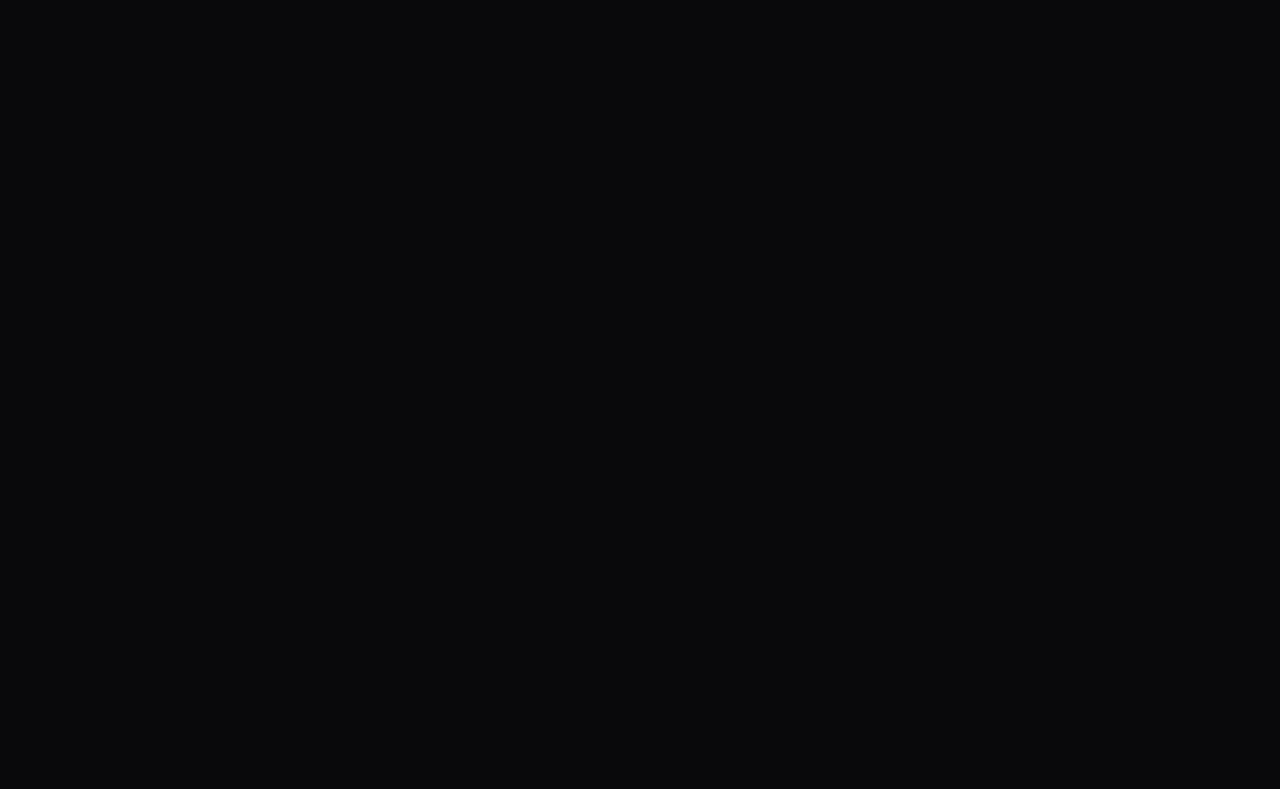
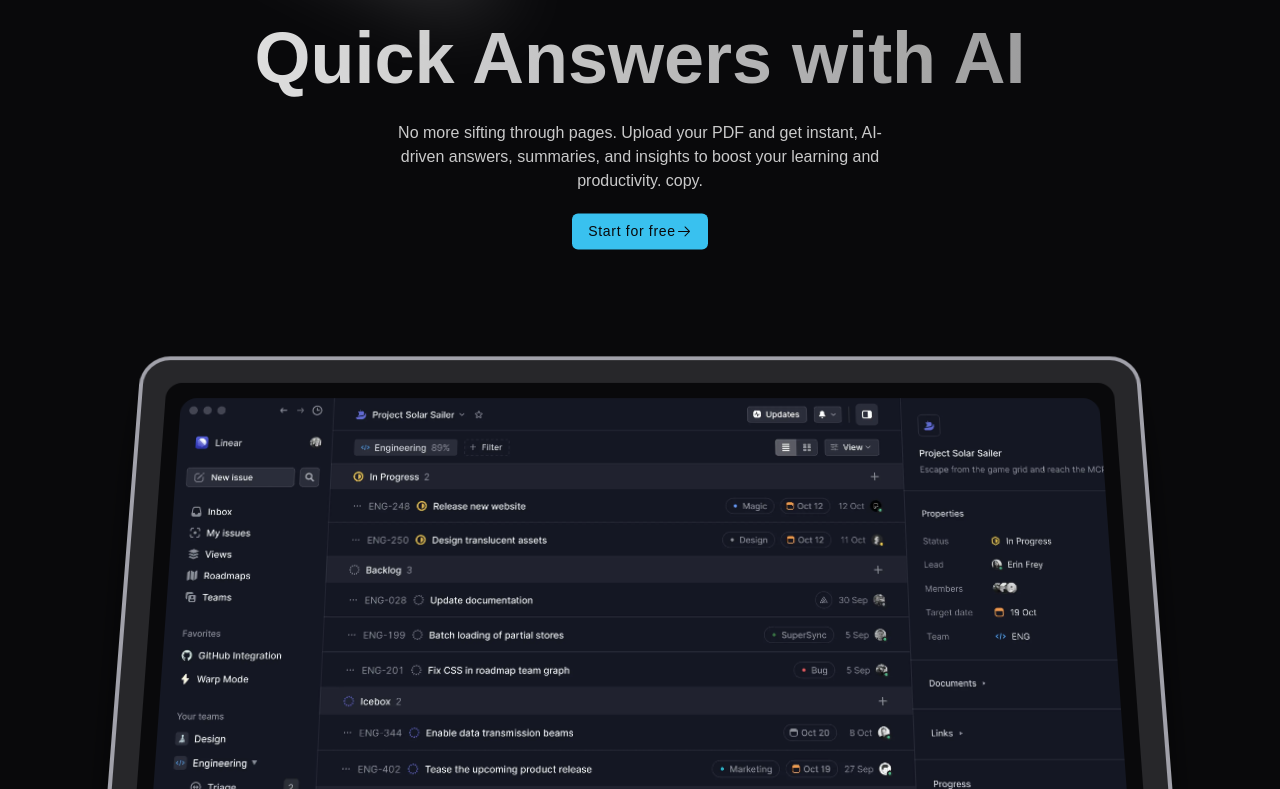
Before and after one commit to MohsenF3/pdf-axiom, a Next.js app: page / in a window 1280 px wide. Shown: the part 231-1020 px from the top of the page. Before the commit the page ends 800 px from the top, so only its background shows below. Built offline with nearby package versions, Linux system fonts and the light colour scheme.

Commit message:
feat: :sparkles: complete hero section

```diff
--- a/app/page.tsx
+++ b/app/page.tsx
@@ -1,7 +1,9 @@
+import HeroSection from "@/components/home/hero-section";
+
 export default function Home() {
   return (
     <div className="">
-      <h1>hello world</h1>
+      <HeroSection />
     </div>
   );
 }
--- /dev/null
+++ b/components/home/hero-section.tsx
@@ -0,0 +1,76 @@
+"use client";
+
+import {
+  slideInTextVariants,
+  staggerContainerVariants,
+} from "@/lib/animations";
+import { cn } from "@/lib/utils";
+import { motion } from "framer-motion";
+import Image from "next/image";
+import { buttonVariants } from "../ui/button";
+import { ContainerScroll } from "../ui/container-scroll-animation";
+import { IconArrowRight } from "../ui/icons";
+import MagneticButton from "../ui/magnetic-button";
+import { Spotlight } from "../ui/spot-light";
+
+export default function HeroSection() {
+  return (
+    <div className="relative flex h-auto w-full overflow-hidden pb-16 pt-20 md:items-center md:justify-center">
+      <Spotlight
+        className="-left-16 -top-20 md:-top-40 md:left-12"
+        fill="white"
+      />
+
+      <ContainerScroll titleComponent={<ContainerScrollTitle />}>
+        <Image
+          src={`/example-dashboard.webp`}
+          alt="hero image"
+          height={720}
+          width={1400}
+          className="mx-auto h-full rounded-2xl object-cover object-left-top"
+          draggable={false}
+          priority
+        />
+      </ContainerScroll>
+    </div>
+  );
+}
+
+function ContainerScrollTitle() {
+  return (
+    <motion.div
+      className="relative z-10 mx-auto w-full max-w-4xl space-y-5 p-4 pt-28 text-center md:pt-0"
+      variants={staggerContainerVariants}
+      initial="hidden"
+      animate="show"
+    >
+      <motion.h1
+        className="bg-gradient-to-b from-foreground/90 to-foreground/60 bg-clip-text text-center text-4xl font-bold !leading-[1.2] text-transparent sm:text-5xl md:bg-gradient-to-r xl:text-7xl"
+        variants={slideInTextVariants}
+      >
+        Transform PDFs into Quick Answers with AI
+      </motion.h1>
+      <motion.p
+        className="mx-auto max-w-md text-center text-foreground/80 sm:max-w-lg"
+        variants={slideInTextVariants}
+      >
+        No more sifting through pages. Upload your PDF and get instant,
+        AI-driven answers, summaries, and insights to boost your learning and
+        productivity. copy.
+      </motion.p>
+
+      <MagneticButton>
+        <motion.button
+          className={cn(
+            buttonVariants({ variant: "default" }),
+            "group font-medium tracking-wider duration-0",
+          )}
+          variants={slideInTextVariants}
+        >
+          Start for free
+          <IconArrowRight className="transition-all group-hover:translate-x-1" />
+        </motion.button>
+      </MagneticButton>
+    </motion.div>
+  );
+}
--- a/components/layout/header/nav-links.tsx
+++ b/components/layout/header/nav-links.tsx
@@ -3,8 +3,8 @@
 const LINKS = [
   { id: 1, name: "Home", url: "/" },
   { id: 2, name: "Features", url: "/" },
-  { id: 4, name: "Blog", url: "/" },
-  { id: 3, name: "Contact", url: "/" },
+  { id: 4, name: "Blog", url: "/blog" },
+  { id: 3, name: "Contact", url: "/contact" },
 ];
 
 export default function NavLinks() {
--- a/components/layout/header/nav-sidebar.tsx
+++ b/components/layout/header/nav-sidebar.tsx
@@ -12,7 +12,7 @@
   return (
     <div className="block lg:hidden">
       <motion.div
-        className="flex w-full items-center justify-between rounded-md px-2.5 py-1.5 shadow-xl transition duration-300"
+        className="flex w-full items-center justify-between rounded-md px-2.5 py-1.5 transition duration-300"
         style={{ background }}
         initial={{ y: -100 }}
         animate={{ y: 0 }}
--- /dev/null
+++ b/components/ui/container-scroll-animation.tsx
@@ -0,0 +1,85 @@
+"use client";
+
+import { motion, MotionValue, useScroll, useTransform } from "framer-motion";
+import React, { useEffect, useRef, useState } from "react";
+
+// Custom hook to check if the device is mobile
+const useIsMobile = (breakpoint = 768): boolean => {
+  const [isMobile, setIsMobile] = useState(false);
+
+  useEffect(() => {
+    const checkMobile = () => setIsMobile(window.innerWidth <= breakpoint);
+    checkMobile();
+
+    window.addEventListener("resize", checkMobile);
+    return () => window.removeEventListener("resize", checkMobile);
+  }, [breakpoint]);
+
+  return isMobile;
+};
+
+// Container component that handles scroll-based transformations
+export const ContainerScroll: React.FC<{
+  titleComponent: React.ReactNode;
+  children: React.ReactNode;
+}> = ({ titleComponent, children }) => {
+  const containerRef = useRef<HTMLDivElement>(null);
+  const { scrollYProgress } = useScroll({ target: containerRef });
+  const isMobile = useIsMobile();
+
+  const scaleDimensions = isMobile ? [0.7, 0.9] : [1.05, 1];
+  const rotate = useTransform(scrollYProgress, [0, 1], [20, 0]);
+  const scale = useTransform(scrollYProgress, [0, 1], scaleDimensions);
+  const translate = useTransform(scrollYProgress, [0, 1], [0, -100]);
+
+  return (
+    <div
+      className="relative flex h-[60rem] items-center justify-center p-2 md:h-[80rem] md:p-20"
+      ref={containerRef}
+    >
+      <div className="relative w-full" style={{ perspective: "1000px" }}>
+        <Header translate={translate} titleComponent={titleComponent} />
+        <Card rotate={rotate} scale={scale}>
+          {children}
+        </Card>
+      </div>
+    </div>
+  );
+};
+
+// Header component
+const Header: React.FC<{
+  translate: MotionValue<number>;
+  titleComponent: React.ReactNode;
+}> = ({ translate, titleComponent }) => (
+  <motion.div
+    style={{ translateY: translate }}
+    className="mx-auto mb-20 max-w-5xl text-center"
+  >
+    {titleComponent}
+  </motion.div>
+);
+
+// Card component
+const Card: React.FC<{
+  rotate: MotionValue<number>;
+  scale: MotionValue<number>;
+  children: React.ReactNode;
+}> = ({ rotate, scale, children }) => (
+  <motion.div
+    style={{
+      rotateX: rotate,
+      scale,
+      boxShadow:
+        "0 0 #0000004d, 0 9px 20px #0000004a, 0 37px 37px #00000042, 0 84px 50px #00000026, 0 149px 60px #0000000a, 0 233px 65px #00000003",
+    }}
+    initial={{ opacity: 0, translateY: 100 }}
+    animate={{ opacity: 1, translateY: 0 }}
+    transition={{ duration: 0.5, delay: 2.3 }}
+    className="mx-auto -mt-12 h-[30rem] w-full max-w-5xl rounded-[30px] border-4 border-muted-foreground bg-muted p-2 shadow-2xl md:h-[40rem] md:p-6"
+  >
+    <div className="h-full w-full overflow-hidden rounded-2xl bg-popover md:rounded-2xl md:p-4">
+      {children}
+    </div>
+  </motion.div>
+);
--- a/components/ui/icons.tsx
+++ b/components/ui/icons.tsx
@@ -53,4 +53,18 @@
   );
 }
 
-export { IconClose, IconLoading, IconMenu };
+function IconArrowRight({ className, ...props }: React.ComponentProps<"svg">) {
+  return (
+    <svg
+      xmlns="http://www.w3.org/2000/svg"
+      viewBox="0 0 256 256"
+      fill="currentColor"
+      className={cn("size-4", className)}
+      {...props}
+    >
+      <path d="m221.66 133.66-72 72a8 8 0 0 1-11.32-11.32L196.69 136H40a8 8 0 0 1 0-16h156.69l-58.35-58.34a8 8 0 0 1 11.32-11.32l72 72a8 8 0 0 1 0 11.32Z" />
+    </svg>
+  );
+}
+
+export { IconArrowRight, IconClose, IconLoading, IconMenu };
--- /dev/null
+++ b/components/ui/magnetic-button.tsx
@@ -0,0 +1,64 @@
+"use client";
+
+import { motion, useMotionValue, useSpring } from "framer-motion";
+import React, { useEffect, useRef, useState } from "react";
+
+const SPRING_CONFIG = { damping: 100, stiffness: 400 };
+
+type MagneticButtonType = {
+  children: React.ReactNode;
+  distance?: number;
+};
+
+function MagneticButton({ children, distance = 0.6 }: MagneticButtonType) {
+  const [isHovered, setIsHovered] = useState(false);
+  const ref = useRef<HTMLDivElement>(null);
+
+  const x = useMotionValue(0);
+  const y = useMotionValue(0);
+
+  const springX = useSpring(x, SPRING_CONFIG);
+  const springY = useSpring(y, SPRING_CONFIG);
+
+  useEffect(() => {
+    const calculateDistance = (e: MouseEvent) => {
+      if (ref.current) {
+        const rect = ref.current.getBoundingClientRect();
+        const centerX = rect.left + rect.width / 2;
+        const centerY = rect.top + rect.height / 2;
+        const distanceX = e.clientX - centerX;
+        const distanceY = e.clientY - centerY;
+
+        if (isHovered) {
+          x.set(distanceX * distance);
+          y.set(distanceY * distance);
+        } else {
+          x.set(0);
+          y.set(0);
+        }
+      }
+    };
+
+    document.addEventListener("mousemove", calculateDistance);
+
+    return () => {
+      document.removeEventListener("mousemove", calculateDistance);
+    };
+  }, [ref, isHovered]);
+
+  return (
+    <motion.div
+      ref={ref}
+      onMouseEnter={() => setIsHovered(true)}
+      onMouseLeave={() => setIsHovered(false)}
+      style={{
+        x: springX,
+        y: springY,
+      }}
+    >
+      {children}
+    </motion.div>
+  );
+}
+
+export default MagneticButton;
--- /dev/null
+++ b/components/ui/spot-light.tsx
@@ -0,0 +1,55 @@
+import { cn } from "@/lib/utils";
+
+type SpotlightProps = {
+  className?: string;
+  fill?: string;
+};
+
+export const Spotlight = ({ className, fill }: SpotlightProps) => {
+  return (
+    <svg
+      className={cn(
+        "pointer-events-none absolute z-[1] h-auto w-[220%] animate-spotlight opacity-0 lg:w-[84%]",
+        className,
+      )}
+      xmlns="http://www.w3.org/2000/svg"
+      viewBox="0 0 3787 2842"
+      fill="none"
+    >
+      <g filter="url(#filter)">
+        <ellipse
+          cx="1924.71"
+          cy="273.501"
+          rx="1924.71"
+          ry="273.501"
+          transform="matrix(-0.822377 -0.568943 -0.568943 0.822377 3631.88 2291.09)"
+          fill={fill || "white"}
+          fillOpacity="0.21"
+        ></ellipse>
+      </g>
+      <defs>
+        <filter
+          id="filter"
+          x="0.860352"
+          y="0.838989"
+          width="3785.16"
+          height="2840.26"
+          filterUnits="userSpaceOnUse"
+          colorInterpolationFilters="sRGB"
+        >
+          <feFlood floodOpacity="0" result="BackgroundImageFix"></feFlood>
+          <feBlend
+            mode="normal"
+            in="SourceGraphic"
+            in2="BackgroundImageFix"
+            result="shape"
+          ></feBlend>
+          <feGaussianBlur
+            stdDeviation="151"
+            result="effect1_foregroundBlur_1065_8"
+          ></feGaussianBlur>
+        </filter>
+      </defs>
+    </svg>
+  );
+};
--- /dev/null
+++ b/lib/animations.ts
@@ -0,0 +1,32 @@
+export const staggerContainerVariants = {
+  hidden: { opacity: 0 },
+  show: {
+    opacity: 1,
+    transition: {
+      delay: 1,
+      when: "beforeChildren",
+      staggerChildren: 0.3,
+    },
+  },
+};
+
+export const slideInTextVariants = {
+  hidden: { opacity: 0, y: 20 },
+  show: {
+    opacity: 1,
+    y: 0,
+    transition: {
+      duration: 0.5,
+    },
+  },
+};
+
+export const fadeInSectionVariants = {
+  hidden: { opacity: 0 },
+  show: {
+    opacity: 1,
+    transition: {
+      duration: 0.5,
+    },
+  },
+};
--- a/tailwind.config.ts
+++ b/tailwind.config.ts
@@ -64,9 +64,20 @@
           from: { backgroundPosition: "200% 0" },
           to: { backgroundPosition: "-200% 0" },
         },
+        spotlight: {
+          "0%": {
+            opacity: "0",
+            transform: "translate(-72%, -62%) scale(0.5)",
+          },
+          "100%": {
+            opacity: "1",
+            transform: "translate(-50%,-40%) scale(1)",
+          },
+        },
       },
       animation: {
         shine: "shine 8s ease-in-out infinite",
+        spotlight: "spotlight 2s ease .75s 1 both",
       },
     },
   },
```
Also changed, not shown: public/example-dashboard.webp (added).
